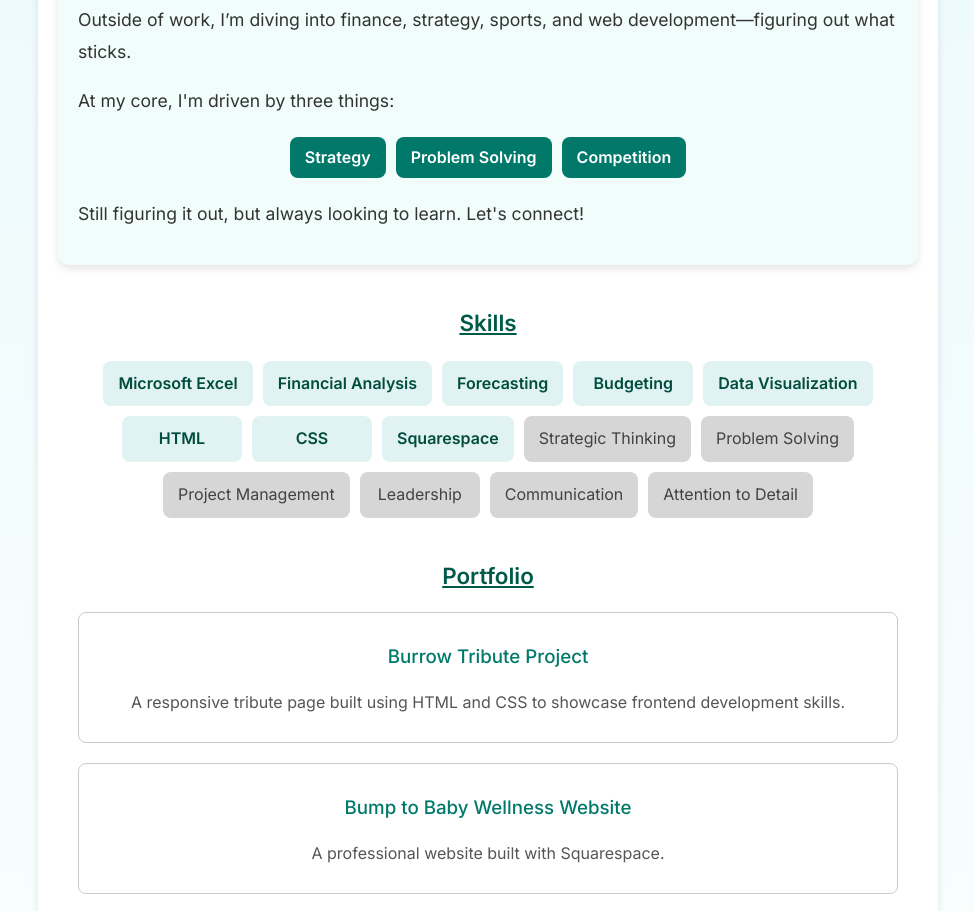
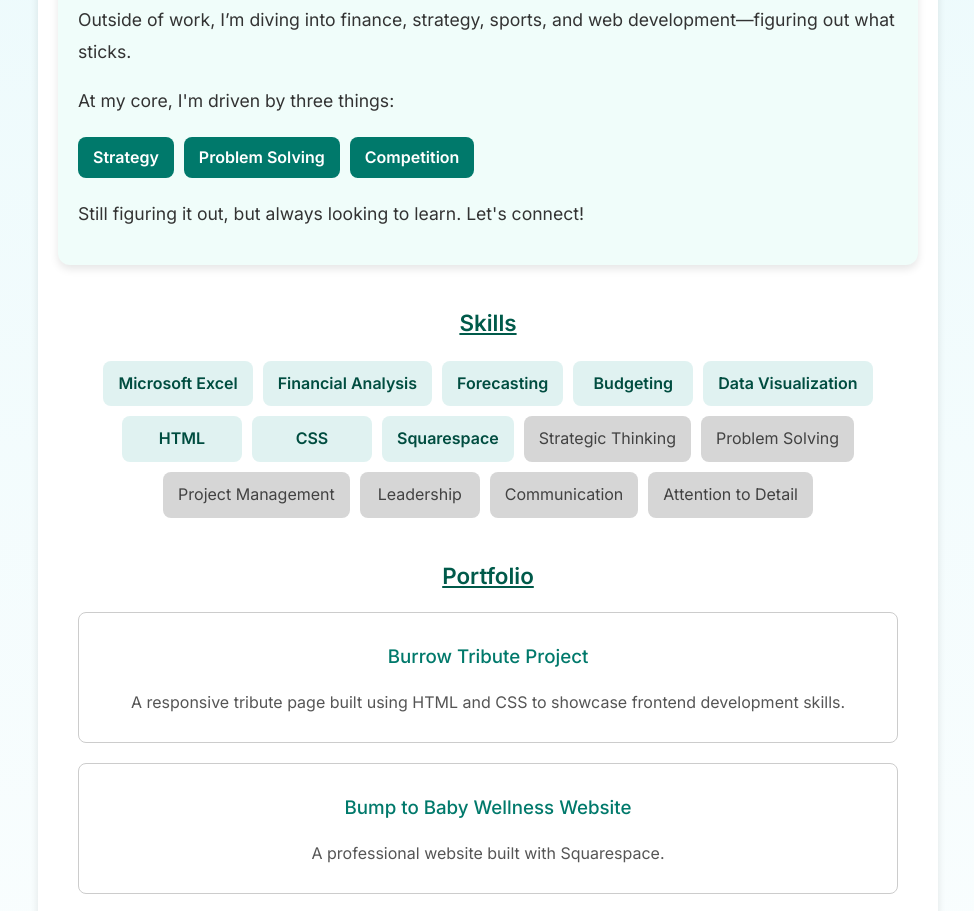
Before and after one commit to truschell/truschell, a plain HTML site: page index.html in a window 1280 px wide. Shown: the part 1220-2131 px from the top of the page, without its empty margins (152-1126 px from the left). Drawn offline with Linux system fonts and the light colour scheme.

Commit message:
Update styles.css

```diff
--- a/styles.css
+++ b/styles.css
@@ -142,7 +142,7 @@ ul {
 }
 
 #about ul {
-    justify content: left;
+    justify-content: left;
 }
 
 /* Key Traits */
```
